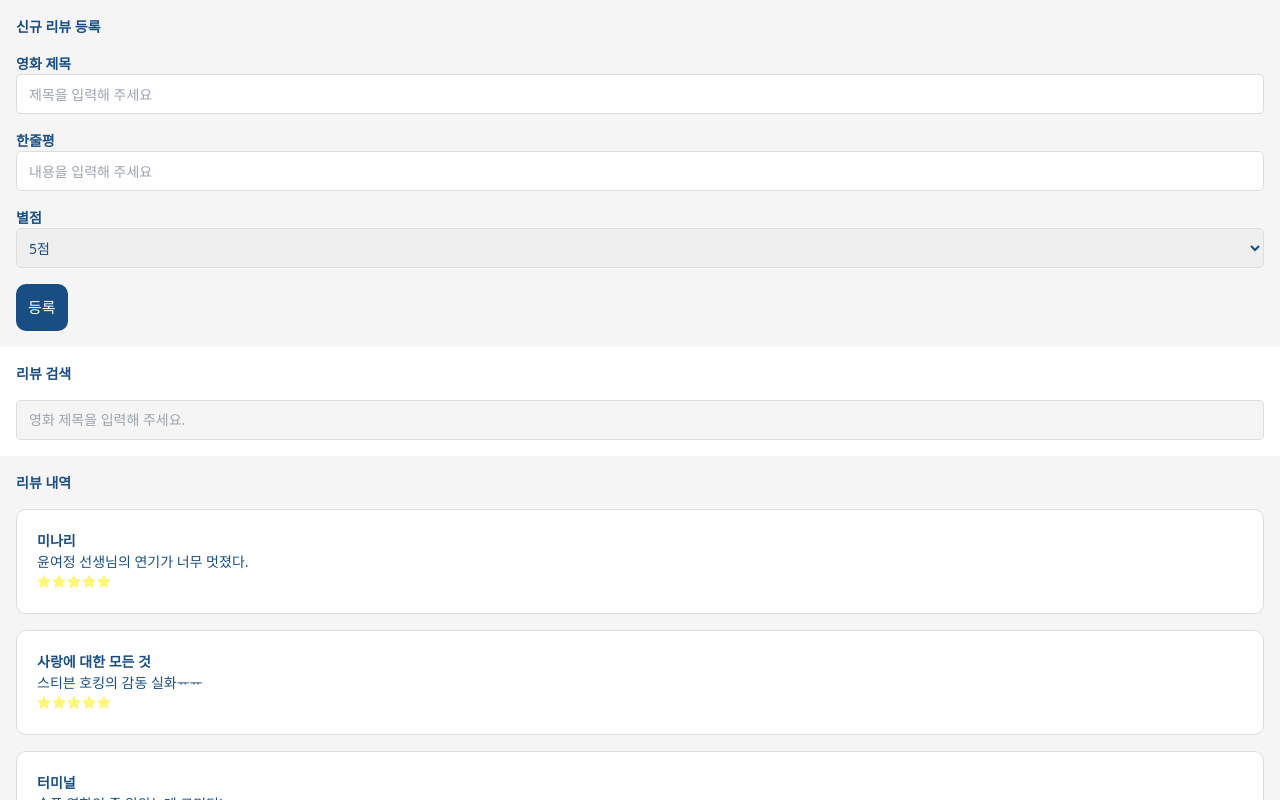
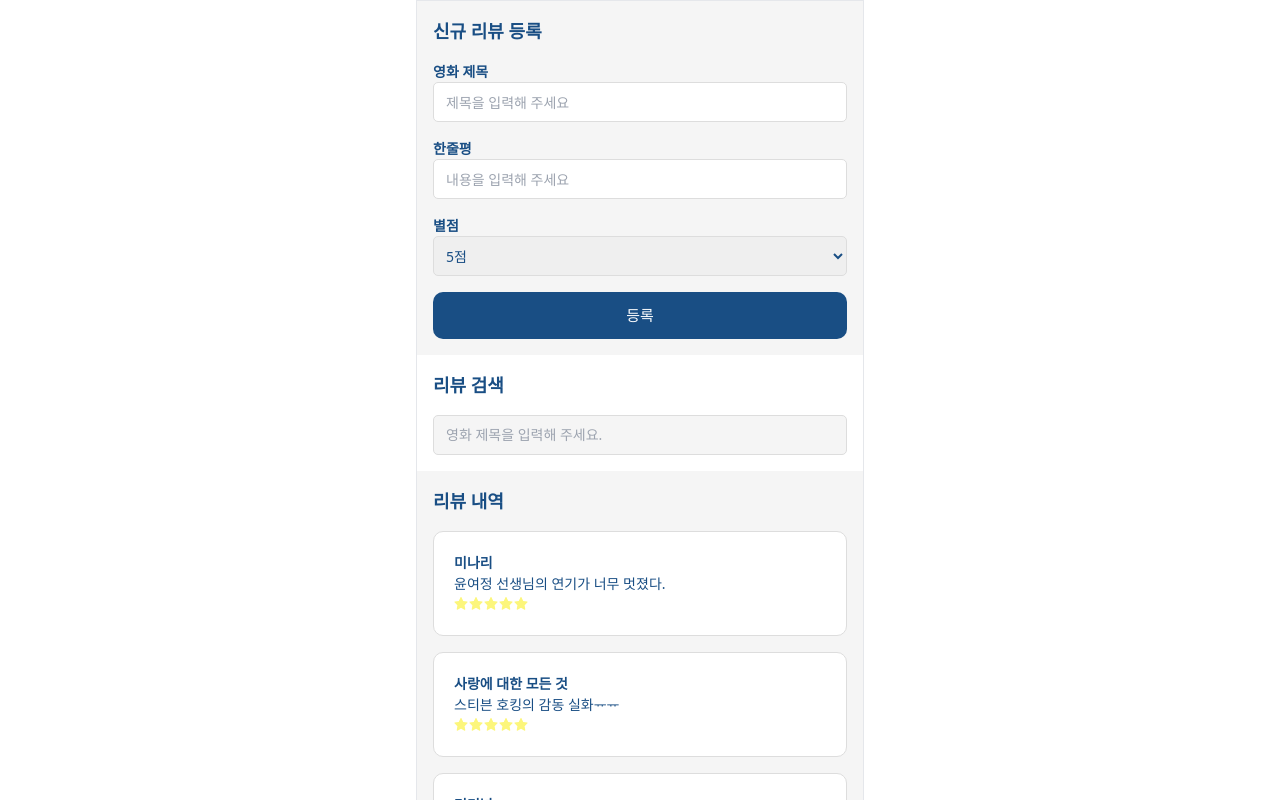
Before and after one commit to brightchul/illuminarean-assignment, a Next.js app: page / in a window 1280 px wide. Shown: the top 800 px of the page. Built offline with nearby package versions, Linux system fonts and the light colour scheme.

Commit message:
feat: modify style

```diff
--- a/src/components/ReviewSearch/index.tsx
+++ b/src/components/ReviewSearch/index.tsx
@@ -23,7 +23,9 @@ export default function ReviewSearch() {
   return (
     <section
       className={`flex flex-col gap-4 p-4 ${
-        activeSearch ? "fixed text-sm top-0 w-full h-full bg-white" : ""
+        activeSearch
+          ? "fixed text-sm top-0 bottom-0 overflow-y-scroll w-full min-h-full bg-white"
+          : ""
       }`}
     >
       <h2 className="flex items-center text-lg font-bold text-dark-blue">
--- a/src/pages/index.tsx
+++ b/src/pages/index.tsx
@@ -11,11 +11,11 @@ export default function Home() {
     <>
       <Head>
         <title>Create Next App</title>
-        <meta name="description" content="Generated by create next app" />
+        <meta name="description" content="Movie Review Website" />
         <meta name="viewport" content="width=device-width, initial-scale=1" />
         <link rel="icon" href="/favicon.ico" />
       </Head>
-      <main>
+      <main className="max-w-md mx-auto my-0 border border-gray-200 border-solid">
         <ReviewNew />
         <ReviewSearch />
         <ReviewHistory />
--- a/tailwind.config.js
+++ b/tailwind.config.js
@@ -2,6 +2,7 @@
 module.exports = {
   content: ["./src/**/*.{js,ts,jsx,tsx}"],
   theme: {
+    extend: {
       borderColor: {
         lightgray: "#dddddd",
       },
@@ -27,5 +28,6 @@ module.exports = {
         "soft-yellow": "#fcf67b",
       },
     },
+  },
   plugins: [],
 };
```
Lines whose indentation alone changed are shown as unchanged.
